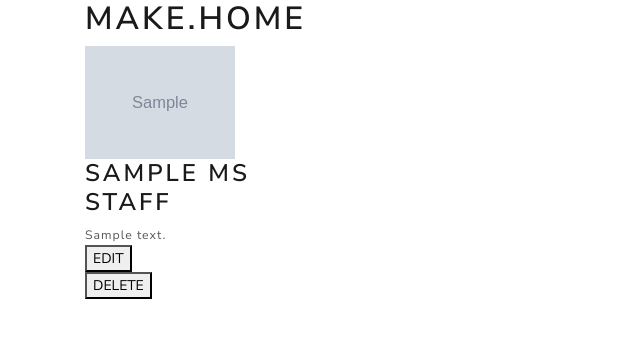
After one commit to Jeromeschmidt/make.home, a Flask app: page /admin in a window 1280 px wide. The commit adds this page. Shown: the top 338 px of the page, without its empty margins (0-640 px from the left). Run offline with Flask 2, Linux system fonts and the light colour scheme; grey boxes marked "Sample" are stand-in pictures; a database or web service that is not in the repository returns one stand-in record (values such as "Sample title"); some libraries are stand-ins or nearby versions.

Commit message:
Applied CRUD to staff members

```diff
--- a/app.py
+++ b/app.py
@@ -16,5 +16,58 @@ def index():
     """Show log in screen."""
     return render_template('index.html')
 
+#owner landing page
+@app.route('/admin')
+def admin():
+    """takes user to owner landing page"""
+    return render_template('admin.html', MS_staff=MS_staff.find())
+
+#creates a new item
+@app.route('/person', methods=['POST'])
+def person_submit():
+    """Submit a new person."""
+    person = {
+        'name': request.form.get('name'),
+        'bio': request.form.get('bio'),
+        'image': request.form.get('image'),
+        'created_at': datetime.now(),
+    }
+    person_id = MS_staff.insert_one(person).inserted_id
+    return redirect(url_for('admin'))
+
+#adds a new item
+@app.route('/admin/add_person')
+def add_person():
+    """Create a new item."""
+    return render_template('new_person.html', person={}, title='New person')
+
+#lets the owner edit an item
+@app.route('/admin/<person_id>/edit', methods=['POST'])
+def edit_person(person_id):
+    """edit an item."""
+    person = MS_staff.find_one({'_id': ObjectId(person_id)})
+    return render_template('edit_person.html', person=person, title='edit person')
+
+#updates an edited item
+@app.route('/admin/<person_id>', methods=['POST'])
+def person_update(person_id):
+    """Submit an edited person."""
+    updated_person = {
+        'name': request.form.get('name'),
+        'bio': request.form.get('bio'),
+        'image': request.form.get('image')
+    }
+    MS_staff.update_one(
+        {'_id': ObjectId(person_id)},
+        {'$set': updated_person})
+    return render_template('admin.html', MS_staff=MS_staff.find())
+
+#lets owner delete an item
+@app.route('/admin/<person_id>/delete', methods=['POST'])
+def person_delete(person_id):
+    """Delete one person."""
+    MS_staff.delete_one({'_id': ObjectId(person_id)})
+    return redirect(url_for('admin'))
+
 if __name__ == '__main__':
     app.run(debug=True, host='0.0.0.0', port=os.environ.get('PORT', 5000))
--- /dev/null
+++ b/templates/admin.html
@@ -0,0 +1,21 @@
+<!-- templates/store_index.html -->
+{% extends 'base.html' %}
+
+{% block content %}
+<h1>make.home</h1>
+<div class='row'>
+    {% for person in MS_staff %}
+        <div class='col-md-3'>
+            <img width="150" height=auto src="{{ person.image }}"></img>
+            <h3><a href='/{{ person._id }}'>{{ person.name }}</a></h3>
+            <small>{{ person.bio }}</small>
+            <form method='POST' action='/admin/{{ person._id }}/edit'>
+                <button type='submit'>EDIT</button>
+            </form>
+            <form method='POST' action='/admin/{{ person._id }}/delete'>
+                <button type='submit'>DELETE</button>
+            </form>
+        </div>
+    {% endfor %}
+</div>
+{% endblock %}
--- a/templates/base.html
+++ b/templates/base.html
@@ -5,16 +5,14 @@
     <link rel='stylesheet' href='https://bootswatch.com/4/lux/bootstrap.min.css'>
 <head>
   <meta charset='utf-8'>
-  <title>Brokerage</title>
+  <title>make.home</title>
 </head>
 <body>
-    {% include 'partials/navbar.html' %}
 
     <div class='container'>
         {% block content %}{% endblock %}
     </div>
 </body>
 <footer class='page-footer font-small blue pt-4'>
-        {% include 'partials/footer.html' %}
 </footer>
 </html>
```
Also changed, not shown: templates/edit_person.html (added, +17 -0 lines), templates/new_person.html (added, +16 -0 lines), templates/partials/person_form.html (added, +21 -0 lines).
